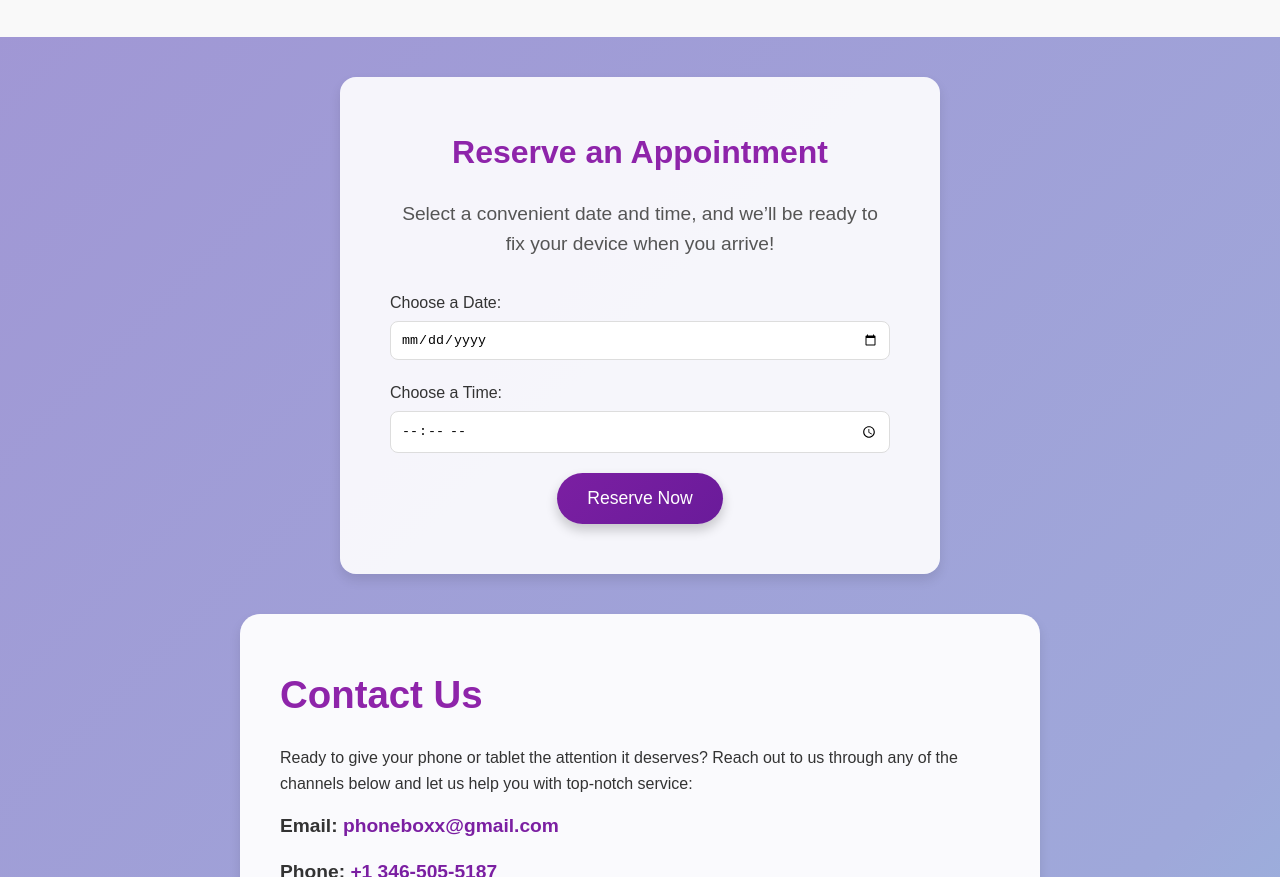
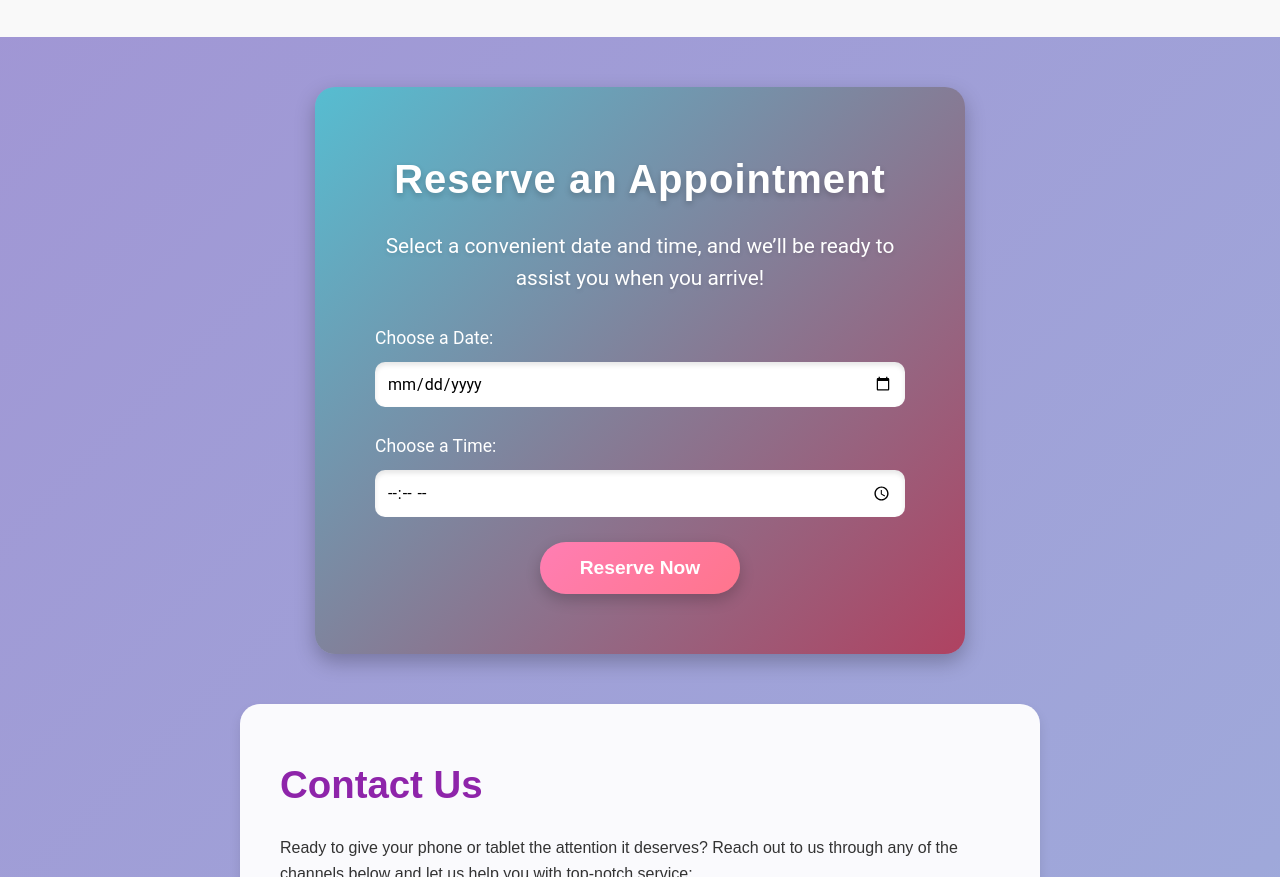
Before and after one commit to chandhp/Phone-doctor, a plain HTML site: page 3dhouston.html in a window 1280 px wide. Shown: the part 1380-2257 px from the top of the page. Drawn offline with Linux system fonts and the light colour scheme.

Commit message:
Update 3dhouston.html

```diff
--- a/3dhouston.html
+++ b/3dhouston.html
@@ -85,6 +85,7 @@ nav ul li a:hover {
   color: #8e24aa;
   transform: scale(1.1);
 }
+
 
 
 
@@ -369,32 +370,21 @@ footer p {
   color: #555;
 }
 
-
-
 @media (max-width: 768px) {
   header {
-    flex-wrap: nowrap; /* Prevent items from wrapping */
-  }
-
-  header .logo {
-    flex: 0 1 auto; /* Ensure the logo doesn't take up too much space */
-    text-align: left;
+    flex-direction: column;
+    text-align: center;
   }
 
   nav {
-    flex: 0 1 auto; /* Prevent navigation from taking up unnecessary space */
+    position: static;
+    margin-top: 10px;
   }
 
   nav ul {
-    flex-wrap: nowrap; /* Prevent navigation links from wrapping */
-    justify-content: flex-end; /* Ensure navigation links stay aligned to the right */
-    gap: 10px; /* Reduce spacing between links */
+    flex-direction: column;
+    gap: 10px;
   }
-
-  nav ul li a {
-    font-size: 0.9rem; /* Adjust link size for smaller screens */
-  }
-
 
   #hero h2 {
     font-size: 2rem;
@@ -464,7 +454,6 @@ footer p {
     <button onclick="document.getElementById('products').scrollIntoView({ behavior: 'smooth' });">Explore Products</button>
   </section>
 
-
   <section id="products">
     <h2>Our Products</h2>
     <div class="product-cards">
@@ -485,8 +474,6 @@ footer p {
       </div>
     </div>
 </section>
-
-
 
 
    <!-- Custom T-Shirts Gallery Section -->
@@ -595,21 +582,98 @@ footer p {
 
 
 
-  <section id="reservation" style="display: flex; flex-direction: column; align-items: center; justify-content: center; padding: 50px; background: rgba(255, 255, 255, 0.9); border-radius: 16px; box-shadow: 0 6px 12px rgba(0, 0, 0, 0.1); margin: 40px auto; max-width: 600px;">
-    <h2 style="font-size: 2rem; color: #8e24aa; margin-bottom: 20px; text-align: center;">Reserve an Appointment</h2>
-    <p style="font-size: 1.2rem; color: #555; text-align: center; margin-bottom: 30px;">Select a convenient date and time, and we’ll be ready to fix your device when you arrive!</p>
-    <form id="reservation-form" onsubmit="return sendReservation();" style="width: 100%; display: flex; flex-direction: column; align-items: center; gap: 20px;">
+  <section id="reservation" style="
+  display: flex;
+  flex-direction: column;
+  align-items: center;
+  justify-content: center;
+  padding: 60px;
+  background: linear-gradient(135deg, #56bdd1, #af4261);
+  border-radius: 20px;
+  box-shadow: 0 8px 20px rgba(0, 0, 0, 0.25);
+  margin: 50px auto;
+  max-width: 650px;
+  animation: fadeIn 1s ease-in-out;
+">
+  <h2 style="
+    font-size: 2.5rem;
+    color: #ffffff;
+    margin-bottom: 20px;
+    text-align: center;
+    font-family: 'Poppins', sans-serif;
+    letter-spacing: 1px;
+    text-shadow: 0 3px 6px rgba(0, 0, 0, 0.2);
+  ">Reserve an Appointment</h2>
+  <p style="
+    font-size: 1.3rem;
+    color: #ffffff;
+    text-align: center;
+    margin-bottom: 30px;
+    font-family: 'Roboto', sans-serif;
+    line-height: 1.5;
+    text-shadow: 0 2px 4px rgba(0, 0, 0, 0.1);
+  ">Select a convenient date and time, and we’ll be ready to assist you when you arrive!</p>
+  <form id="reservation-form" onsubmit="return sendReservation();" style="
+    width: 100%;
+    display: flex;
+    flex-direction: column;
+    align-items: center;
+    gap: 25px;
+    animation: slideInUp 1.2s ease-out;
+  ">
     <div style="width: 100%; text-align: left;">
-        <label for="date" style="font-size: 1rem; color: #333;">Choose a Date:</label>
-        <input type="date" id="date" name="date" required style="width: 100%; padding: 10px; border: 1px solid #ddd; border-radius: 8px; margin-top: 5px;" onclick="this.showPicker()">
+      <label for="date" style="
+        font-size: 1.1rem;
+        color: #ffffff;
+        font-family: 'Roboto', sans-serif;
+        margin-bottom: 5px;
+        display: block;
+      ">Choose a Date:</label>
+      <input type="date" id="date" name="date" required style="
+        width: 100%;
+        padding: 12px;
+        border: none;
+        border-radius: 10px;
+        margin-top: 5px;
+        box-shadow: inset 0 3px 5px rgba(0, 0, 0, 0.1);
+        font-size: 1rem;
+        font-family: 'Roboto', sans-serif;
+      ">
     </div>
 
     <div style="width: 100%; text-align: left;">
-        <label for="time" style="font-size: 1rem; color: #333;">Choose a Time:</label>
-        <input type="time" id="time" name="time" required min="09:00" max="21:00" style="width: 100%; padding: 10px; border: 1px solid #ddd; border-radius: 8px; margin-top: 5px;" onclick="this.showPicker()">
+      <label for="time" style="
+        font-size: 1.1rem;
+        color: #ffffff;
+        font-family: 'Roboto', sans-serif;
+        margin-bottom: 5px;
+        display: block;
+      ">Choose a Time:</label>
+      <input type="time" id="time" name="time" required style="
+        width: 100%;
+        padding: 12px;
+        border: none;
+        border-radius: 10px;
+        margin-top: 5px;
+        box-shadow: inset 0 3px 5px rgba(0, 0, 0, 0.1);
+        font-size: 1rem;
+        font-family: 'Roboto', sans-serif;
+      ">
     </div>
 
-      <button type="submit" style="padding: 15px 30px; font-size: 1.1rem; border: none; border-radius: 50px; background: linear-gradient(135deg, #7b1fa2, #6a1b9a); color: #fff; cursor: pointer; transition: background 0.3s, transform 0.3s; box-shadow: 0 6px 12px rgba(0, 0, 0, 0.2);">
+    <button type="submit" style="
+      padding: 15px 40px;
+      font-size: 1.2rem;
+      border: none;
+      border-radius: 50px;
+      background: linear-gradient(135deg, #ff7eb3, #ff758c);
+      color: #fff;
+      cursor: pointer;
+      transition: background 0.3s ease, transform 0.2s ease;
+      font-family: 'Poppins', sans-serif;
+      font-weight: bold;
+      box-shadow: 0 6px 15px rgba(0, 0, 0, 0.2);
+    " onmouseover="this.style.transform='scale(1.05)'" onmouseout="this.style.transform='scale(1)'">
       Reserve Now
     </button>
   </form>
@@ -633,15 +697,40 @@ footer p {
         return false;
       }
 
-        const message = `Hello, I would like to reserve an appointment on ${date} at ${time} for 3D Houston.`;
+      const message = `Hello, I would like to reserve an appointment on ${date} at ${time} for Phone Doctor.`;
       const phoneNumber = '+13465055187'; // Replace with your phone number
       window.location.href = `sms:${phoneNumber}?&body=${encodeURIComponent(message)}`;
 
       return false; // Prevent form submission
     }
+
+    // Disable past dates and restrict time range
+    document.addEventListener('DOMContentLoaded', () => {
+      const dateInput = document.getElementById('date');
+      const timeInput = document.getElementById('time');
+
+      // Set minimum date to today
+      const today = new Date().toISOString().split('T')[0];
+      dateInput.setAttribute('min', today);
+
+      // Restrict time input to 9:00 AM - 9:00 PM
+      timeInput.setAttribute('min', '09:00');
+      timeInput.setAttribute('max', '21:00');
+    });
   </script>
+
+  <style>
+    @keyframes fadeIn {
+      from { opacity: 0; transform: translateY(-20px); }
+      to { opacity: 1; transform: translateY(0); }
+    }
+
+    @keyframes slideInUp {
+      from { transform: translateY(30px); opacity: 0; }
+      to { transform: translateY(0); opacity: 1; }
+    }
+  </style>
 </section>
-
 
 
 
```
Lines whose indentation alone changed are shown as unchanged.
